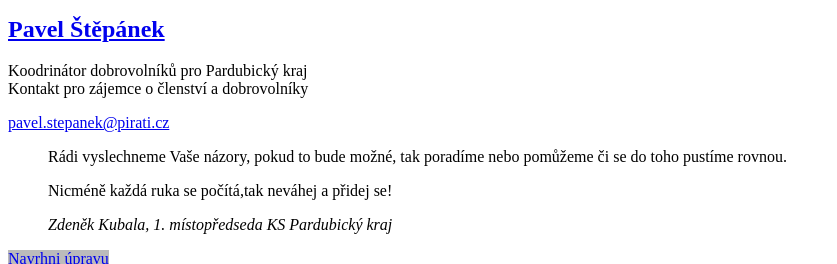
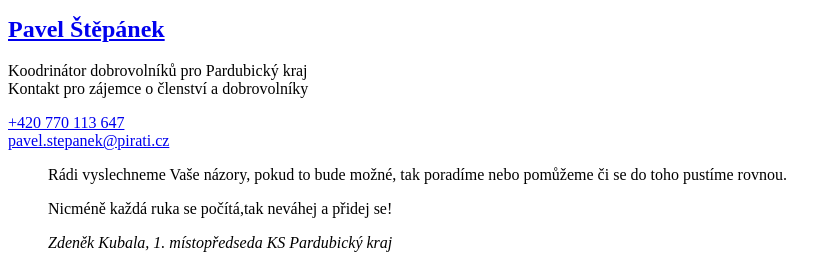
Before and after one commit to pirati-web/pardubice.pirati.cz, a Jekyll site: the page built from pripoj-se/index.html, in a window 1280 px wide and 900 px high, scrolled down 2750 px, cut to the strip 146-410 px from the top of the window. Shown: the whole strip, without its empty margins (0-837 px from the left). Built offline with Jekyll 4.4.1, drawn with Linux system fonts in a browser that asks for light colours; comment, search, counter and statistics services are not loaded.

Commit message:
[improve] add missing phone for pavel stepanek

```diff
--- a/_people/pavel-stepanek.md
+++ b/_people/pavel-stepanek.md
@@ -15,7 +15,7 @@
 ordpak:
 mail:
 - pavel.stepanek@pirati.cz
-mob:
+mob: +420 770 113 647
 profiles:
   github:
   facebook:
```
